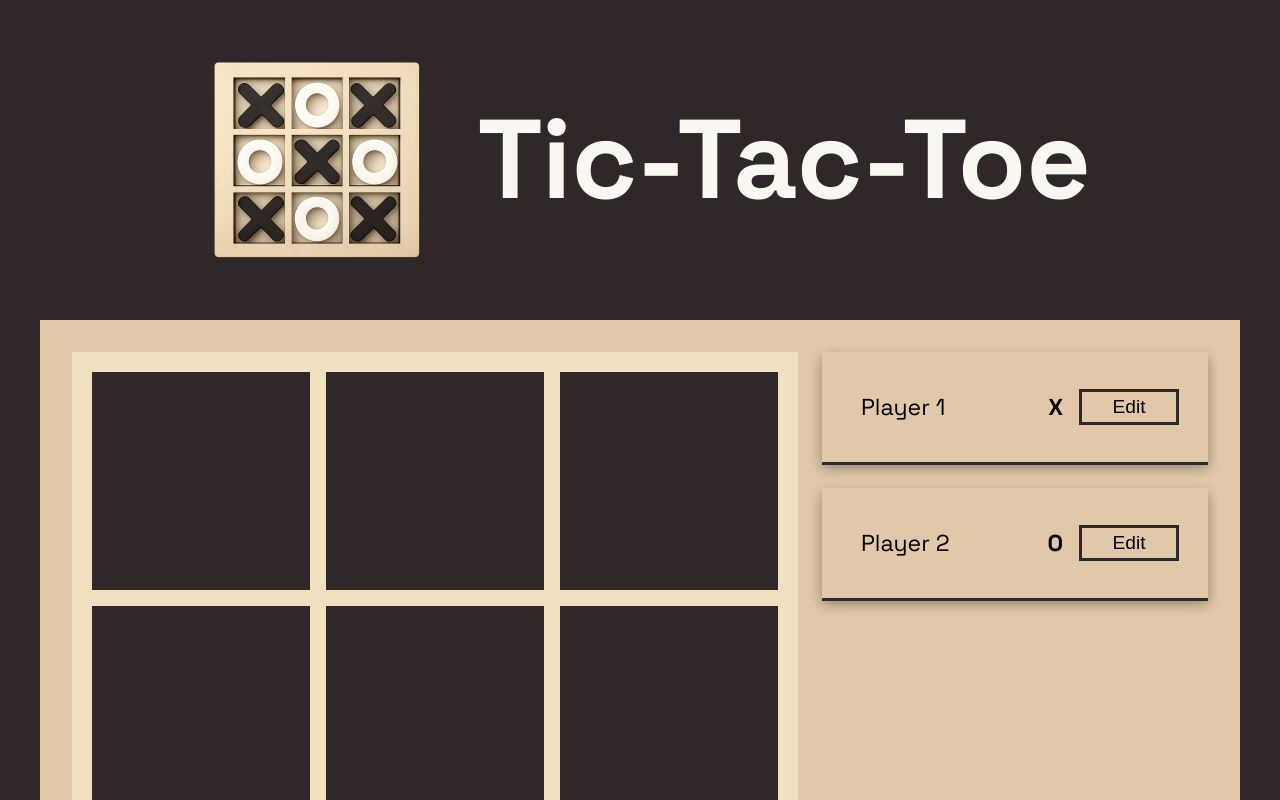
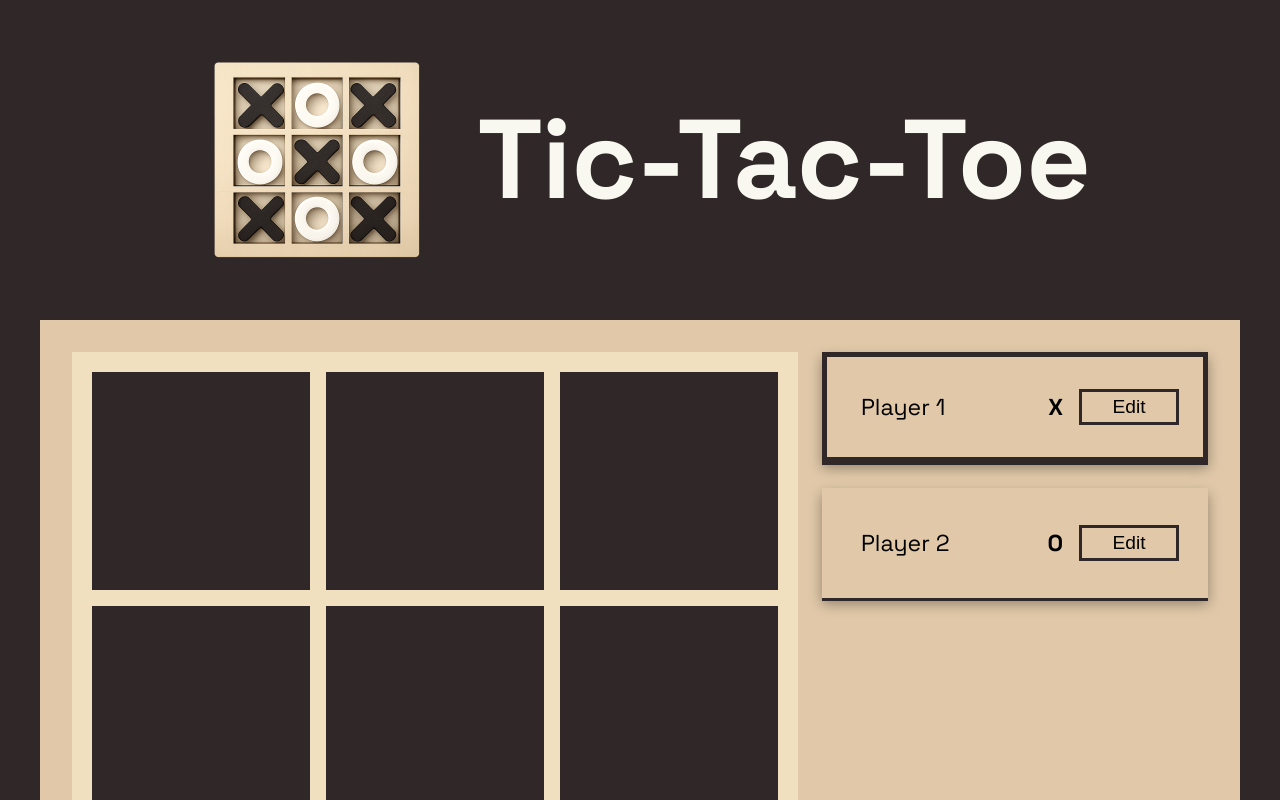
Before and after one commit to ranydev0/tic-tac-toe, a React (Vite) app: page / in a window 1280 px wide. Shown: the top 800 px of the page. Built offline with nearby package versions, Linux system fonts and the light colour scheme.

Commit message:
fix: player turns

```diff
--- a/src/App.jsx
+++ b/src/App.jsx
@@ -1,17 +1,35 @@
+import { useState } from "react";
 import Player from "./components/Player";
 import GameBoard from "./components/GameBoard";
 
 function App() {
+  const [activePlayer, setActivePlayer] = useState("X");
+
+  function handleSelectSquare() {
+    setActivePlayer((curActivePlayer) => (curActivePlayer === "X" ? "O" : "X"));
+  }
+
   return (
     <main id="game-container">
       <section id="board-container">
-        <GameBoard />
+        <GameBoard
+          onSelectSquare={handleSelectSquare}
+          activePlayerSymbol={activePlayer}
+        />
       </section>
       <section id="info-container">
         <div id="players-container">
           <ol>
-            <Player initialName="Player 1" symbol="X" />
-            <Player initialName="Player 2" symbol="O" />
+            <Player
+              initialName="Player 1"
+              symbol="X"
+              isActive={activePlayer === "X"}
+            />
+            <Player
+              initialName="Player 2"
+              symbol="O"
+              isActive={activePlayer === "O"}
+            />
           </ol>
         </div>
         <div id="logs-container"></div>
--- a/src/components/GameBoard.jsx
+++ b/src/components/GameBoard.jsx
@@ -6,7 +6,7 @@ const initialGameBoard = [
   [null, null, null],
 ];
 
-function GameBoard() {
+function GameBoard({ onSelectSquare, activePlayerSymbol }) {
   const [gameBoard, setGameBoard] = useState(initialGameBoard);
 
   function handleSelectSquare(rowIndex, colIndex) {
@@ -14,9 +14,11 @@ function GameBoard() {
       let updatedBoard = [
         ...prevGameBoard.map((innerArrays) => [...innerArrays]),
       ];
-      updatedBoard[rowIndex][colIndex] = "X";
+      updatedBoard[rowIndex][colIndex] = activePlayerSymbol;
       return updatedBoard;
     });
+
+    onSelectSquare();
   }
 
   return (
--- a/src/components/Player.jsx
+++ b/src/components/Player.jsx
@@ -1,6 +1,6 @@
 import { useState } from "react";
 
-function Player({ initialName, symbol }) {
+function Player({ initialName, symbol, isActive }) {
   const [isEditing, setIsEditing] = useState(false);
   const [playerName, setPlayerName] = useState(initialName);
 
@@ -21,7 +21,7 @@ function Player({ initialName, symbol }) {
   }
 
   return (
-    <li className="player">
+    <li className={isActive ? "player active" : "player"}>
       <span className="player-name">
         {editablePlayerName}
         <span className="player-symbol">{symbol}</span>
```
